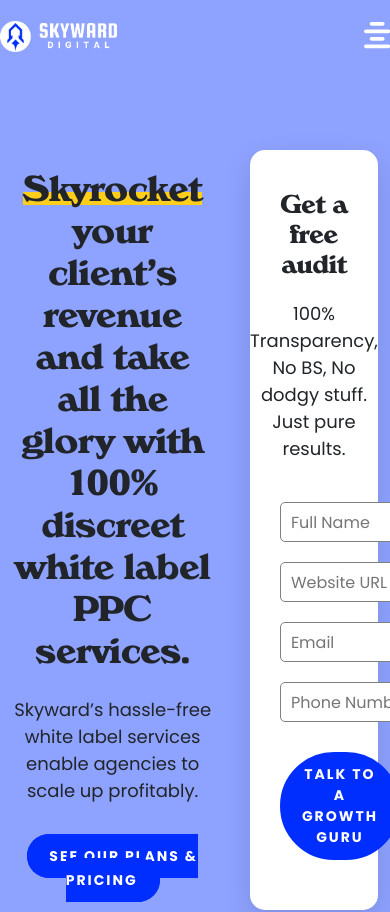
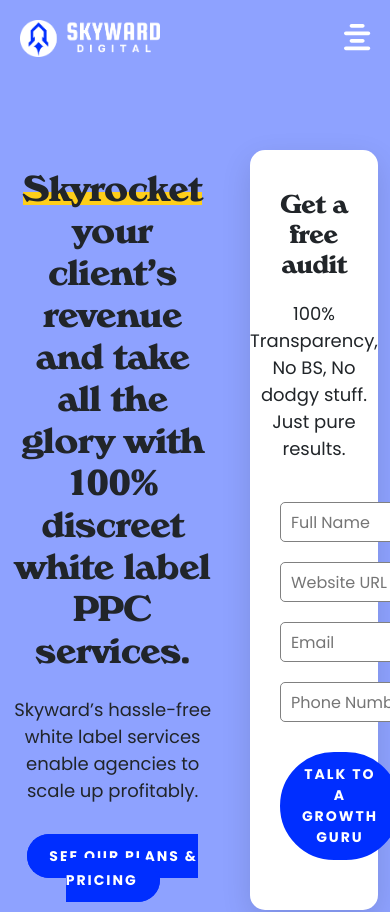
Before and after one commit to bilal1298/skyward, a Next.js app: page /white-label-ppc in a window 390 px wide. Shown: the top 912 px of the page. Built offline with nearby package versions, Linux system fonts and the light colour scheme.

Commit message:
Homepage responsive

```diff
--- a/styles/Banner.module.css
+++ b/styles/Banner.module.css
@@ -77,3 +77,9 @@ div.banner {
     width: 70%;
   }
 }
+
+@media (max-width: 576px) {
+  .heroText {
+    padding: 0 20px;
+  }
+}
--- a/styles/Blog.module.css
+++ b/styles/Blog.module.css
@@ -26,7 +26,7 @@
     margin-top: 30px;
 }
 
-@media(max-width:567px){
+@media(max-width:576px){
   .blogs{
     flex-direction: column;
   }
--- a/styles/Header.module.css
+++ b/styles/Header.module.css
@@ -148,3 +148,12 @@
     width: 100%;
   }
 }
+
+@media(max-width:576px){
+  .header{
+    padding: 20px;
+  }
+  .logo{
+    width: 40%;
+  }
+}
--- a/styles/Industries.module.css
+++ b/styles/Industries.module.css
@@ -30,7 +30,7 @@
   }
 }
 
-@media(max-width:567px){
+@media(max-width:576px){
   .icon{
     width: 33%;
   }
```
